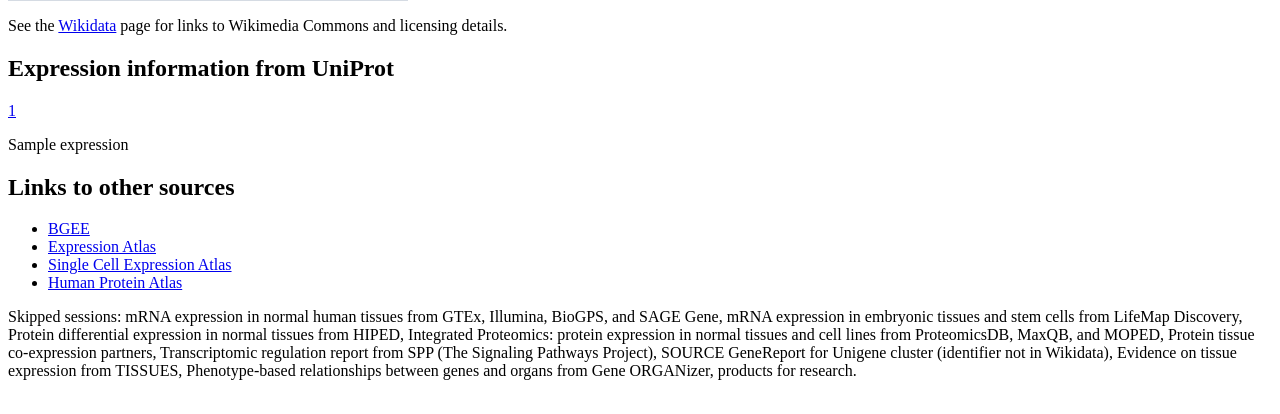
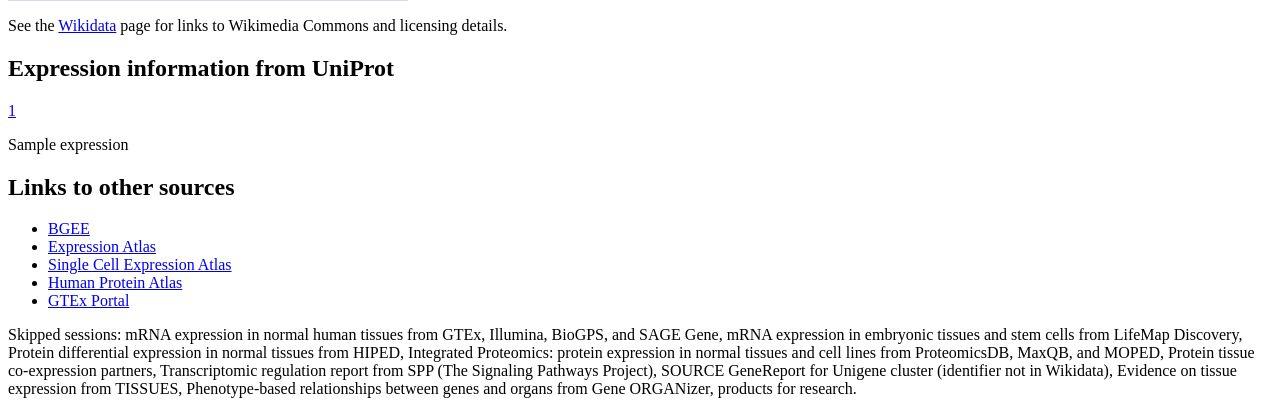
Before and after one commit to lubianat/wikicards, a Flask app: template wikicards/templates/public/gene/expression.html in a window 1280 px wide. Shown: the part 401-815 px from the top of the page. Before the commit the page ends 781 px from the top, so only its background shows below. Run offline with Flask 2, Linux system fonts and the light colour scheme; the template is opened without the code that fills it: most values are stand-ins (such as "Sample title", 1, 10 or a date in 2020); grey boxes marked "Sample" are stand-in pictures.

Commit message:
Add link to GTEx portal

```diff
--- a/wikicards/templates/public/gene/expression.html
+++ b/wikicards/templates/public/gene/expression.html
@@ -36,6 +36,8 @@
           <li><a href="https://www.proteinatlas.org/{ids.Ensembl_gene_ID}}-{{wikidata_result.HGNC_gene_symbol}}"
               target="_blank">Human
               Protein Atlas</a></li>
+          <li><a href="https://gtexportal.org/home/gene/{{wikidata_result.HGNC_gene_symbol}}" target="_blank">GTEx
+              Portal</a></li>
         </ul>
 
         <p> Skipped sessions: mRNA expression in normal human tissues from GTEx, Illumina, BioGPS, and SAGE
```
